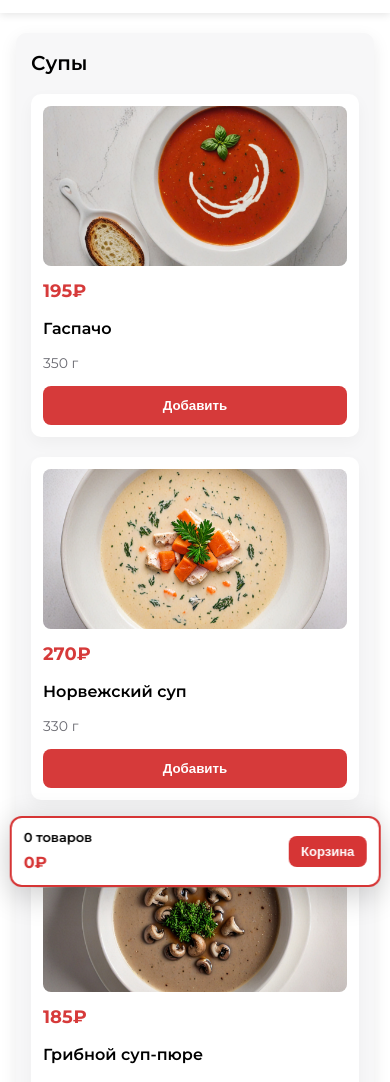
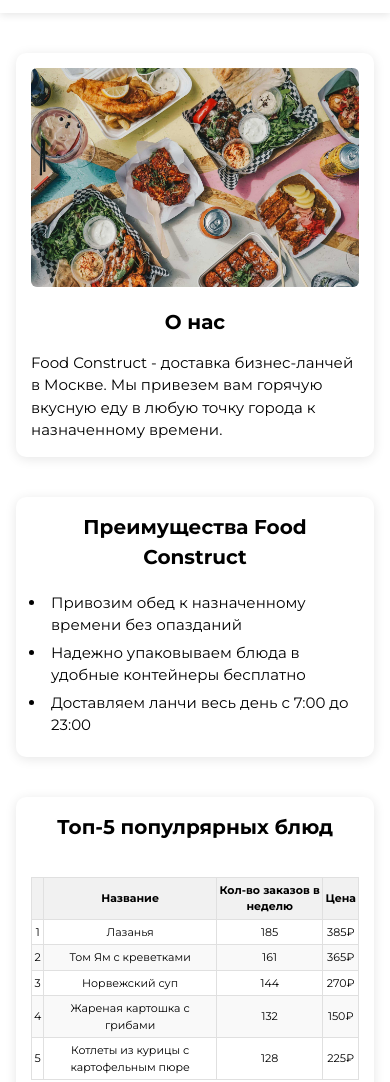
Before and after one commit to Rimashi/Shipilov-web-dev-2025-1, a plain HTML site: page lab2/index.html in a window 390 px wide. Shown: the part 47-1129 px from the top of the page. Drawn offline with Linux system fonts and the light colour scheme.

Commit message:
update styles

```diff
--- a/lab2/index.html
+++ b/lab2/index.html
@@ -1,20 +1,21 @@
 <!DOCTYPE html>
-<html lang="ru">
+<html lang="en">
 
 <head>
     <meta charset="UTF-8">
     <meta name="viewport" content="width=device-width, initial-scale=1.0">
-    <meta name="description" content="Configure page">
+    <meta name="description" content="About page">
     <link rel="preconnect" href="https://fonts.googleapis.com">
     <link rel="preconnect" href="https://fonts.gstatic.com" crossorigin>
     <link href="https://fonts.googleapis.com/css2?family=Montserrat:wght@300;400;600;700&display=swap" rel="stylesheet">
     <link rel="stylesheet" href="./styles/main.css">
-    <link rel="stylesheet" href="./styles/lunch.css">
+    <link rel="stylesheet" href="./styles/index__page.css">
     <title>Food Construct</title>
 </head>
 
 <body>
     <div class="wrapper">
+
         <div class="menu__overlay" id="menu_overlay"></div>
 
         <header class="header">
@@ -27,15 +28,15 @@
                     <button class="theme-toggle" id="themeToggle" type="button">🌙</button>
                 </div>
 
-                <div class="menu__icon" id="menuIcon">
+                <div class="menu__icon">
                     <span></span>
                     <span></span>
                     <span></span>
                 </div>
-                <nav class="header__menu menu" id="headerMenu">
+                <nav class="header__menu menu">
                     <ul class="menu__list">
-                        <li class="menu__item"><a href="../lab1/index.html">О нас</a></li>
-                        <li class="menu__item"><a href="../lab2/index.html">Собрать ланч</a></li>
+                        <li class="menu__item menu__item--active"><a href="./index.html">О нас</a></li>
+                        <li class="menu__item"><a href="./lunch.html">Собрать ланч</a></li>
                         <li class="menu__item"><a href="#orders">Заказы</a></li>
                         <li class="menu__item"><a href="#contacts">Контакты</a></li>
                     </ul>
@@ -45,53 +46,88 @@
 
         <main class="main">
             <div class="main__container _container">
+                <section class="block" id="about">
+                    <div class="image">
+                        <img src="./images/food.jpg" alt="">
+                    </div>
+                    <h2 class="block__header">
+                        О нас
+                    </h2>
+                    <div class="block__body">
+                        <div class="block__text">
+                            <p>
+                                Food Construct - доставка бизнес-ланчей в Москве. Мы привезем вам горячую вкусную еду в
+                                любую точку города к назначенному времени.
+                            </p>
+                        </div>
+                    </div>
+                </section>
 
-                <div class="main__content">
-                    <div class="blocks" id="dish_menu">
+                <section class="block" id="orders">
+                    <h2 class="block__header">
+                        Преимущества Food Construct
+                    </h2>
+                    <div class="block__body">
+                        <div class="block__text">
+                            <ul class="block__list">
+                                <li class="block__list-item">Привозим обед к назначенному времени без опазданий</li>
+                                <li class="block__list-item">Надежно упаковываем блюда в удобные контейнеры бесплатно
+                                </li>
+                                <li class="block__list-item">Доставляем ланчи весь день с 7:00 до 23:00</li>
+                            </ul>
+                        </div>
+                    </div>
+                </section>
 
+                <section class="block" id="make_lunch">
+                    <h2 class="block__header">
+                        Топ-5 популрярных блюд
+                    </h2>
+                    <div class="block__body">
+                        <table class="block__table">
+                            <thead>
+                                <tr class="table__row">
+                                    <th class="table__cell"></th>
+                                    <th class="table__cell">Название</th>
+                                    <th class="table__cell">Кол-во заказов в неделю</th>
+                                    <th class="table__cell">Цена</th>
+                                </tr>
+                            </thead>
+                            <tbody>
+                                <tr class="table__row">
+                                    <td class="table__cell">1</td>
+                                    <td class="table__cell">Лазанья</td>
+                                    <td class="table__cell">185</td>
+                                    <td class="table__cell">385&#8381;</td>
+                                </tr>
+                                <tr class="table__row">
+                                    <td class="table__cell">2</td>
+                                    <td class="table__cell">Том Ям с креветками</td>
+                                    <td class="table__cell">161</td>
+                                    <td class="table__cell">365&#8381;</td>
+                                </tr>
+                                <tr class="table__row">
+                                    <td class="table__cell">3</td>
+                                    <td class="table__cell">Норвежский суп</td>
+                                    <td class="table__cell">144</td>
+                                    <td class="table__cell">270&#8381;</td>
+                                </tr>
+                                <tr class="table__row">
+                                    <td class="table__cell">4</td>
+                                    <td class="table__cell">Жареная картошка с грибами</td>
+                                    <td class="table__cell">132</td>
+                                    <td class="table__cell">150&#8381;</td>
+                                </tr>
+                                <tr class="table__row">
+                                    <td class="table__cell">5</td>
+                                    <td class="table__cell">Котлеты из курицы с картофельным пюре</td>
+                                    <td class="table__cell">128</td>
+                                    <td class="table__cell">225&#8381;</td>
+                                </tr>
+                            </tbody>
+                        </table>
                     </div>
-
-                    <!-- Боковое меню -->
-                    <aside class="side__menu">
-                        <div class="side__menu-configure">
-                            <button type="button" class="" data-modal-open="constructor">
-                                Попробовать конфигуратор
-                            </button>
-                        </div>
-
-                        <nav class="side__nav">
-                            <ul>
-
-                            </ul>
-                        </nav>
-
-                        <section class="side__menu-basket" aria-label="Корзина">
-                            <h3 class="side__basket-name">Корзина</h3>
-
-                            <div class="cart-wrapper" id="cartWrapper">
-                                <ul id="cartList" class="cart-list" role="list" aria-live="polite">
-
-                                </ul>
-                            </div>
-
-                            <div class="cart-footer">
-                                <div class="cart-total small-muted">Итого: <strong id="cartTotal">0₽</strong></div>
-                                <button id="checkoutBtn" class="fullwidth" type="button">Перейти к оплате</button>
-                            </div>
-
-                            <button id="cartToggle" type="button" data-modal-open="basket">Развернуть</button>
-                        </section>
-                    </aside>
-                </div>
-            </div>
-
-            <!-- Плавающая панель корзины -->
-            <div class="floating-cart" id="floatingCart">
-                <div class="floating-cart__info">
-                    <span class="floating-cart__count" id="floatingCartCount">0 товаров</span>
-                    <span class="floating-cart__total" id="floatingCartTotal">0₽</span>
-                </div>
-                <button class="floating-cart__btn btn btn--primary" id="floatingCartBtn" type="button">Корзина</button>
+                </section>
             </div>
         </main>
 
@@ -104,7 +140,6 @@
     </div>
 
     <script src="./scripts/main.js"></script>
-    <script src="./scripts/lunch.js"></script>
 </body>
 
 </html>
--- /dev/null
+++ b/lab2/styles/index__page.css
@@ -0,0 +1,179 @@
+/* Переменные для светлой темы */
+:root {
+    --bg-color: #fff;
+    --text-color: #000;
+    --accent-color: #d63535;
+    --shadow-color: rgba(0, 0, 0, 0.1);
+    --block-bg: #fff;
+    --header-bg: #fff;
+    --footer-bg: #222;
+    --footer-text: #fff;
+    --table-even: #f9f9f9;
+    --table-header: #f1f1f1;
+    --border-color: #e0e0e0;
+    --accent: #d63a3a;
+    --accent-2: #ff6b6b;
+    --muted: #6b6b72;
+    --surface: #f7f7f8;
+    --shadow: rgba(0, 0, 0, 0.08);
+    --container: 1200px;
+}
+
+/* Темная тема */
+.dark-theme {
+    --bg-color: #1a1a1a;
+    --text-color: #f0f0f0;
+    --accent-color: #ff6b6b;
+    --shadow-color: rgba(0, 0, 0, 0.3);
+    --block-bg: #2a2a2a;
+    --header-bg: #2a2a2a;
+    --footer-bg: #111;
+    --footer-text: #f0f0f0;
+    --table-even: #333;
+    --table-header: #444;
+    --border-color: #444;
+    --surface: #2a2a2a;
+    --muted: #a0a0a0;
+}
+
+/*====== MAIN =====*/
+.block {
+    display: flex;
+    flex-direction: column;
+    width: 100%;
+    margin: 30px 0;
+    border-radius: 10px;
+    box-shadow: 0 2px 12px var(--shadow-color);
+    padding: 25px;
+    background: var(--block-bg);
+    transition: transform 0.3s ease, box-shadow 0.3s ease;
+}
+
+.block:hover {
+    box-shadow: 0 5px 15px var(--shadow-color);
+}
+
+.image {
+    width: 100%;
+    display: flex;
+    flex-direction: column;
+    align-items: center;
+    margin-bottom: 20px;
+}
+
+.image img {
+    max-width: 100%;
+    height: auto;
+    border-radius: 6px;
+}
+
+.block__header {
+    font-size: 24px;
+    font-weight: bold;
+    margin-bottom: 15px;
+    color: var(--text-color);
+    text-align: center;
+}
+
+.block__body {
+    font-size: 18px;
+}
+
+.block__list {
+    margin-left: 20px;
+}
+
+.block__list-item {
+    list-style: disc;
+    margin: 5px 0;
+    padding-left: 5px;
+}
+
+.block__table {
+    width: 100%;
+    border-collapse: collapse;
+    font-size: 18px;
+    margin: 20px 0;
+}
+
+.table__row:nth-child(even) {
+    background-color: var(--table-even);
+}
+
+.table__cell {
+    border: 1px solid var(--border-color);
+    text-align: center;
+    padding: 10px;
+}
+
+.block__table th {
+    background-color: var(--table-header);
+    font-weight: bold;
+}
+
+/* Адаптивность */
+@media (max-width: 900px) {
+    .block {
+        padding: 20px;
+        margin: 25px 0;
+    }
+
+    .block__header {
+        font-size: 22px;
+    }
+
+    .block__body {
+        font-size: 16px;
+    }
+
+    .block__table {
+        font-size: 14px;
+    }
+
+    .table__cell {
+        padding: 8px;
+    }
+}
+
+@media (max-width: 767px) {
+    body.menu-open {
+        overflow: hidden;
+    }
+}
+
+@media (max-width: 600px) {
+    .block {
+        padding: 15px;
+        margin: 20px 0;
+    }
+
+    .block__header {
+        font-size: 20px;
+    }
+
+    .block__body {
+        font-size: 15px;
+    }
+
+    .block__table {
+        font-size: 12px;
+    }
+
+    .table__cell {
+        padding: 6px 4px;
+    }
+}
+
+@media (max-width: 400px) {
+    .block__table {
+        font-size: 11px;
+    }
+
+    .table__cell {
+        padding: 4px 2px;
+    }
+
+    .block__list {
+        margin-left: 15px;
+    }
+}
--- a/lab2/styles/lunch.css
+++ b/lab2/styles/lunch.css
@@ -911,7 +911,7 @@
     }
 }
 
-@media (max-width: 600px) {
+@media (max-width: 680px) {
     .main__content {
         display: flex;
         flex-direction: column;
--- a/lab2/styles/main.css
+++ b/lab2/styles/main.css
@@ -233,6 +233,10 @@ body {
     transition: color 0.3s ease;
     padding: 5px 0;
     position: relative;
+}
+
+.menu__item--active a {
+    color: var(--accent-color);
 }
 
 .menu__item a:hover {
```
Also changed, not shown: lab2/lunch.html (added, +110 -0 lines), lab2/images/food.jpg (added).
